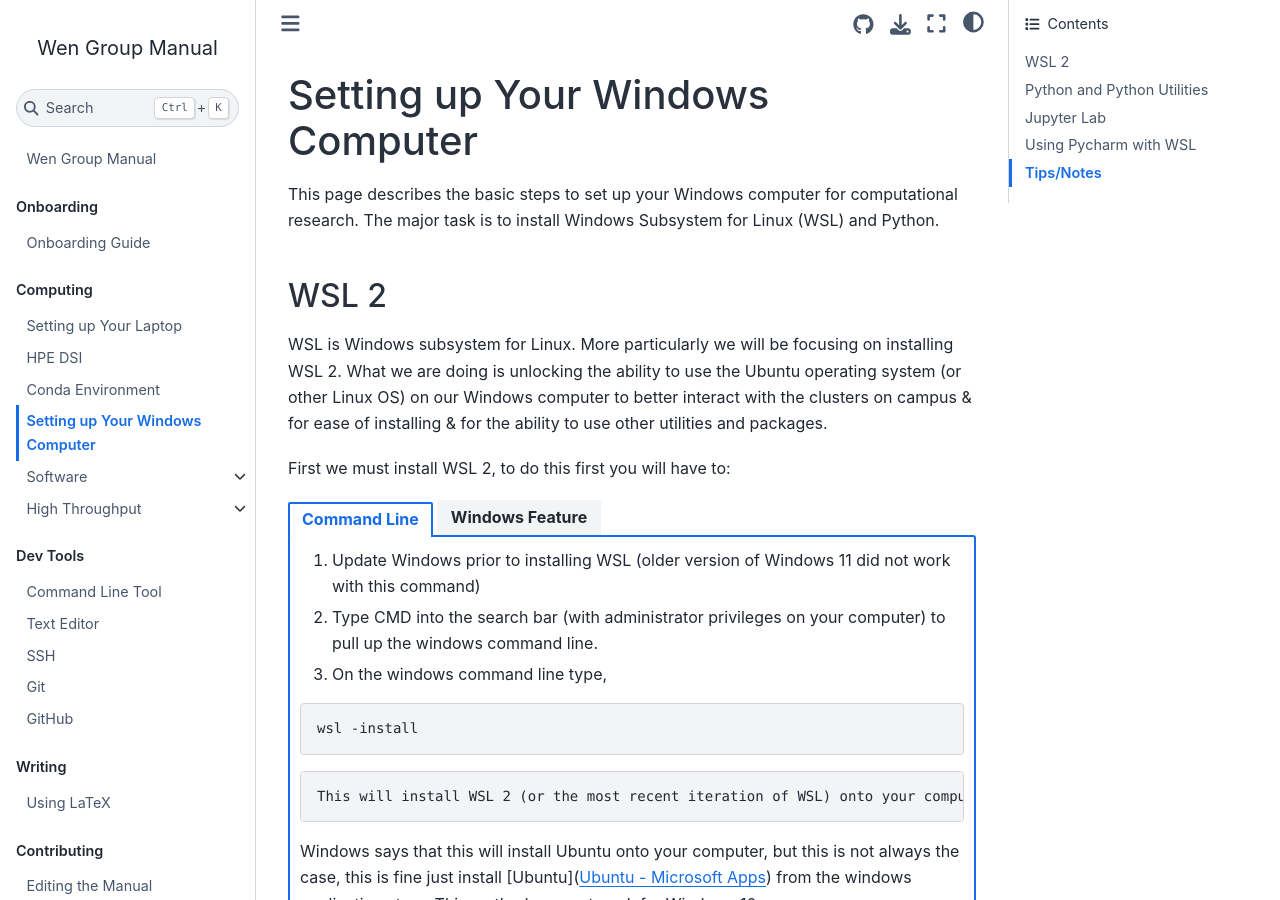
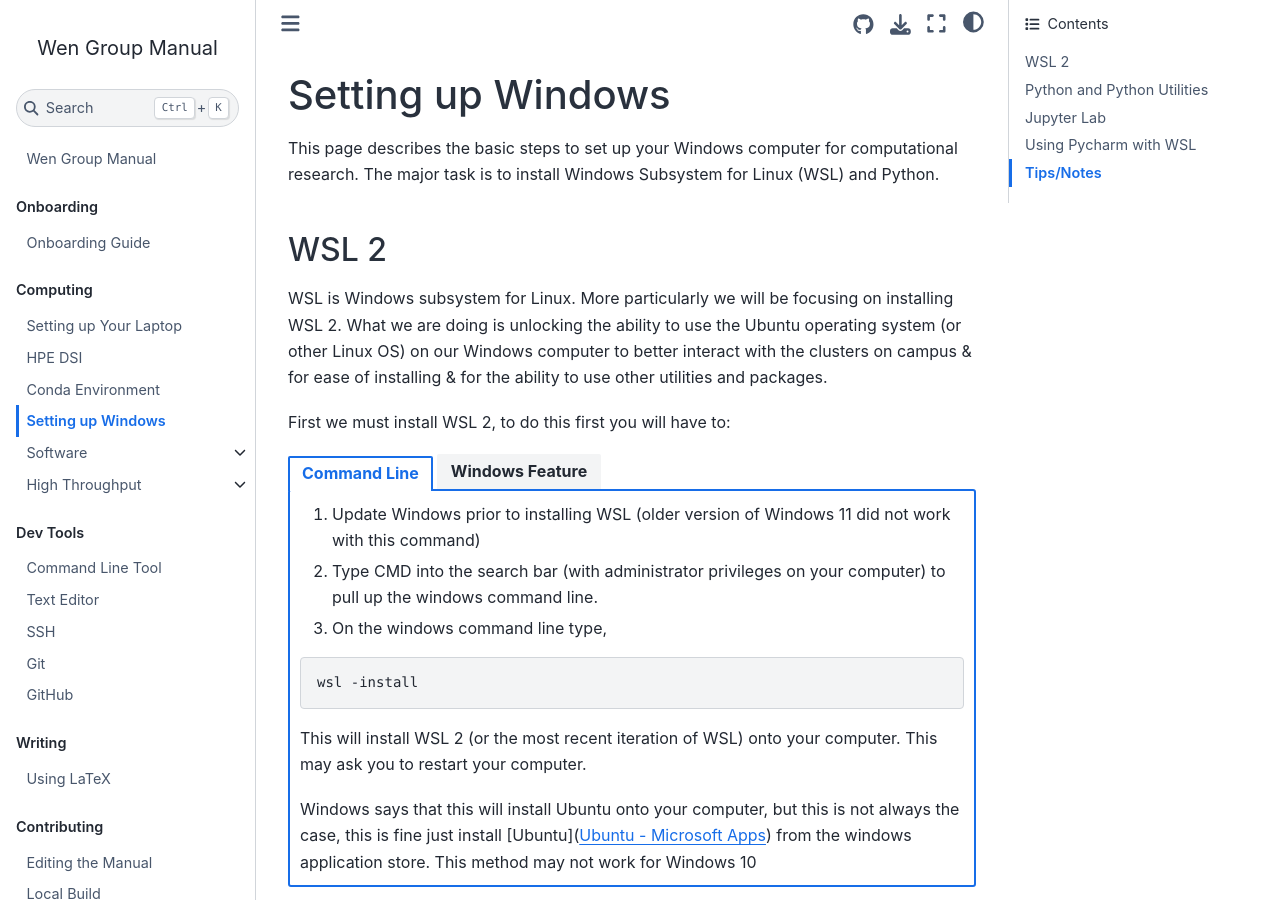
Before and after one commit to wengroup/group_manual, a Jupyter Book: the page built from docs/computing/windows.md, in a window 1280 px wide and 900 px high. Built offline with Jupyter Book 1.0.4 settings and Sphinx 7.4.7 and the Sphinx Book theme 1.1.4, drawn with Linux system fonts in a browser that asks for light colours.

Commit message:
Small tweak

````diff
--- a/docs/computing/windows.md
+++ b/docs/computing/windows.md
@@ -1,6 +1,6 @@
 (label:windows)=
 
-# Setting up Your Windows Computer
+# Setting up Windows
 
 This page describes the basic steps to set up your Windows computer for computational research.
 The major task is to install Windows Subsystem for Linux (WSL) and Python.
@@ -24,7 +24,7 @@ First we must install WSL 2, to do this first you will have to:
 wsl -install
 ```
 
-    This will install WSL 2 (or the most recent iteration of WSL) onto your computer. This may ask you to restart your computer.
+This will install WSL 2 (or the most recent iteration of WSL) onto your computer. This may ask you to restart your computer.
 
 Windows says that this will install Ubuntu onto your computer, but this is not always the case, this is fine just install [Ubuntu]([Ubuntu - Microsoft Apps](https://apps.microsoft.com/detail/9pdxgncfsczv?hl=en-us&gl=US)) from the windows application store. This method may not work for Windows 10
 
````
